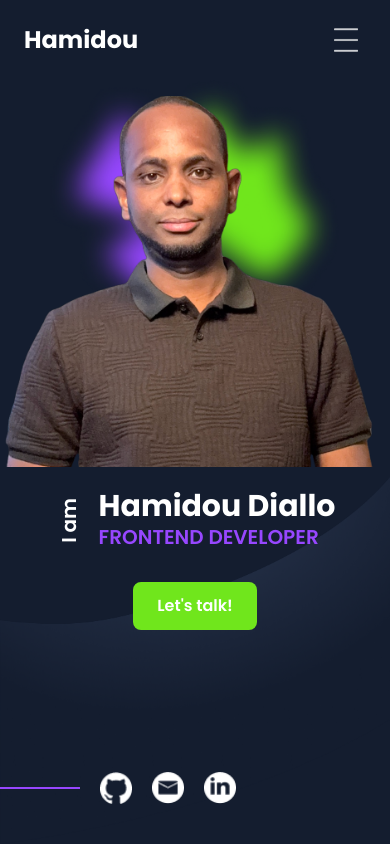
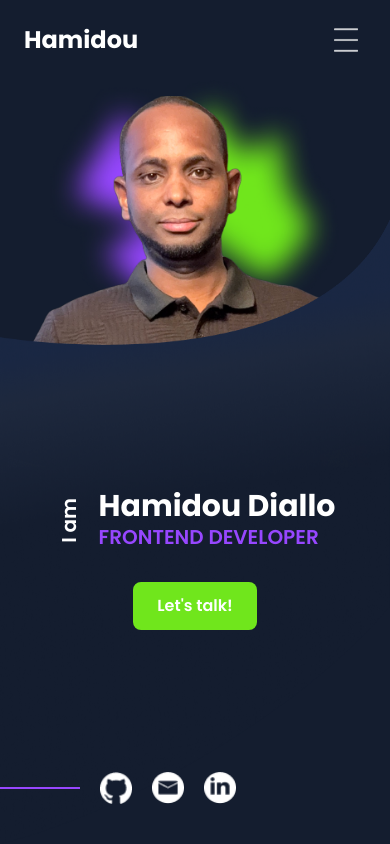
Before and after one commit to Hamidou-ctr/portfolio, an Angular app: page / in a window 390 px wide. Shown: the top 844 px of the page. Built offline with nearby package versions, Linux system fonts and the light colour scheme.

Commit message:
feat: implement responsive hero section images based on viewport width

```diff
--- a/src/app/sections/hero/hero.ts
+++ b/src/app/sections/hero/hero.ts
@@ -1,5 +1,5 @@
 import { NgOptimizedImage } from '@angular/common';
-import { Component, inject } from '@angular/core';
+import { Component, DestroyRef, afterNextRender, inject, signal } from '@angular/core';
 import { RouterLink } from '@angular/router';
 import { LanguageService } from '../../core/i18n/language.service';
 import { PROFILE } from '../../core/data/profile.data';
@@ -12,6 +12,37 @@ import { PROFILE } from '../../core/data/profile.data';
       id="hero"
       class="relative flex min-h-[calc(100svh-5rem)] scroll-mt-20 flex-col md:min-h-[calc(100svh-6rem)] md:scroll-mt-24 overflow-hidden bg-navy-900 text-white"
     >
+      @if (viewportWidth() < 540) {
+        <img
+          ngSrc="assets/img/hero_background2.png"
+          width="1440"
+          height="879"
+          priority
+          alt=""
+          aria-hidden="true"
+          class="pointer-events-none absolute inset-x-0 bottom-0 z-10 w-full h-[75vh] min-[250px]:h-[77vh] min-[340px]:h-[74vh] min-[440px]:h-[70vh] min-[539px]:h-[65vh]"
+        />
+      } @else if (viewportWidth() < 768) {
+        <img
+          ngSrc="assets/img/hero_background2.png"
+          width="1442"
+          height="1079"
+          priority
+          alt=""
+          aria-hidden="true"
+          class="pointer-events-none absolute inset-x-0 bottom-0 z-10 h-[67vh] w-full"
+        />
+      } @else if (viewportWidth() < 1200) {
+        <img
+          ngSrc="assets/img/hero_background2.png"
+          width="1440"
+          height="879"
+          priority
+          alt=""
+          aria-hidden="true"
+          class="pointer-events-none absolute inset-x-0 bottom-0 z-10 w-full h-[63vh] min-[800px]:h-[60vh] min-[1000px]:h-[50vh]"
+        />
+      } @else if (viewportWidth() < 1440) {
         <img
           ngSrc="assets/img/hero_background1.png"
           width="1440"
@@ -19,8 +50,19 @@ import { PROFILE } from '../../core/data/profile.data';
           priority
           alt=""
           aria-hidden="true"
-        class="pointer-events-none absolute inset-x-0 bottom-0 z-10 h-[48%] w-full md:h-[28%]"
+          class="pointer-events-none absolute inset-x-0 bottom-0 z-10 w-full h-[60vh] min-[1200px]:h-[47vh] min-[1300px]:h-[40vh]"
         />
+      } @else {
+        <img
+          ngSrc="assets/img/hero_background1.png"
+          width="1440"
+          height="879"
+          priority
+          alt=""
+          aria-hidden="true"
+          class="pointer-events-none absolute inset-x-0 bottom-0 z-10 h-[35vh] w-full"
+        />
+      }
 
       <div class="relative mx-auto flex w-full max-w-360 flex-1 flex-col px-8">
         <div class="grid flex-1 content-start gap-6 pt-4 md:grid-cols-2 md:gap-8 md:pt-16">
@@ -40,16 +82,14 @@ import { PROFILE } from '../../core/data/profile.data';
                   width="940"
                   height="1174"
                   priority
-                  class="h-auto w-full"
+                  class="h-auto w-full -z-100"
                   [alt]="'Portrait of ' + profile.name"
                 />
               </div>
             </div>
           </div>
 
-          <div
-            class="relative z-20 flex flex-col items-center justify-center pb-28 md:pb-0 md:pt-24"
-          >
+          <div class="relative z-20 flex flex-col items-center justify-center md:pb-0 md:pt-24">
             <div class="flex items-center gap-4">
               <span class="rotate-180 text-xl [writing-mode:vertical-rl] md:text-2xl">
                 {{ t().hero.iAm }}
@@ -126,4 +166,21 @@ export class Hero {
   private readonly languageService = inject(LanguageService);
   protected readonly t = this.languageService.t;
   protected readonly profile = PROFILE;
+
+  protected readonly viewportWidth = signal(0);
+
+  private readonly destroyRef = inject(DestroyRef);
+
+  constructor() {
+    afterNextRender(() => {
+      this.viewportWidth.set(window.innerWidth);
+
+      const updateViewportWidth = (): void => {
+        this.viewportWidth.set(window.innerWidth);
+      };
+
+      window.addEventListener('resize', updateViewportWidth);
+      this.destroyRef.onDestroy(() => window.removeEventListener('resize', updateViewportWidth));
+    });
   }
+}
```
Lines whose indentation alone changed are shown as unchanged.
